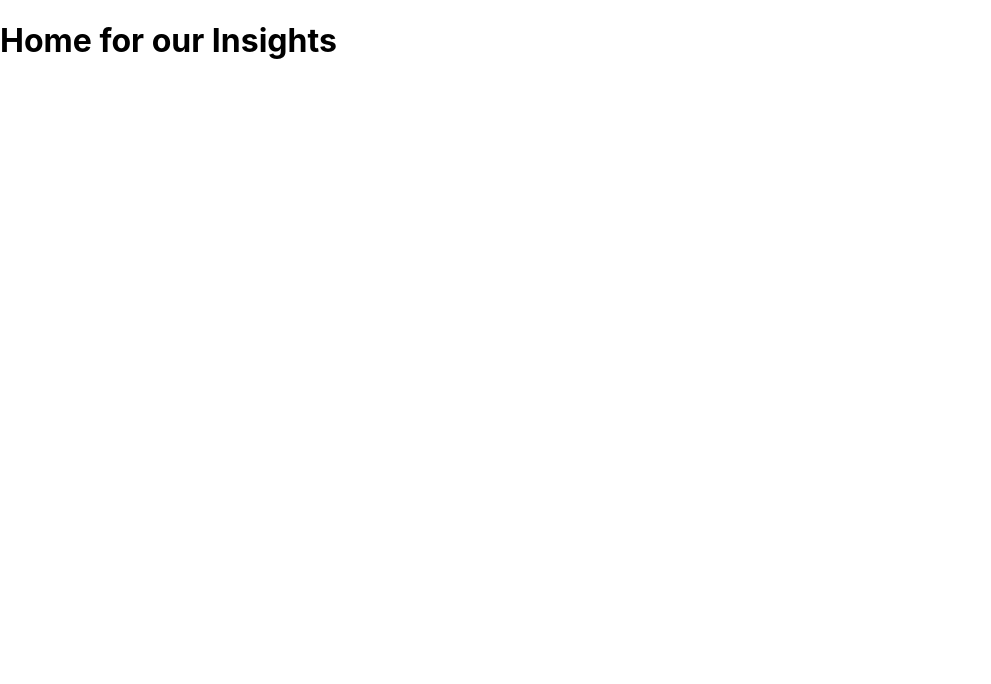
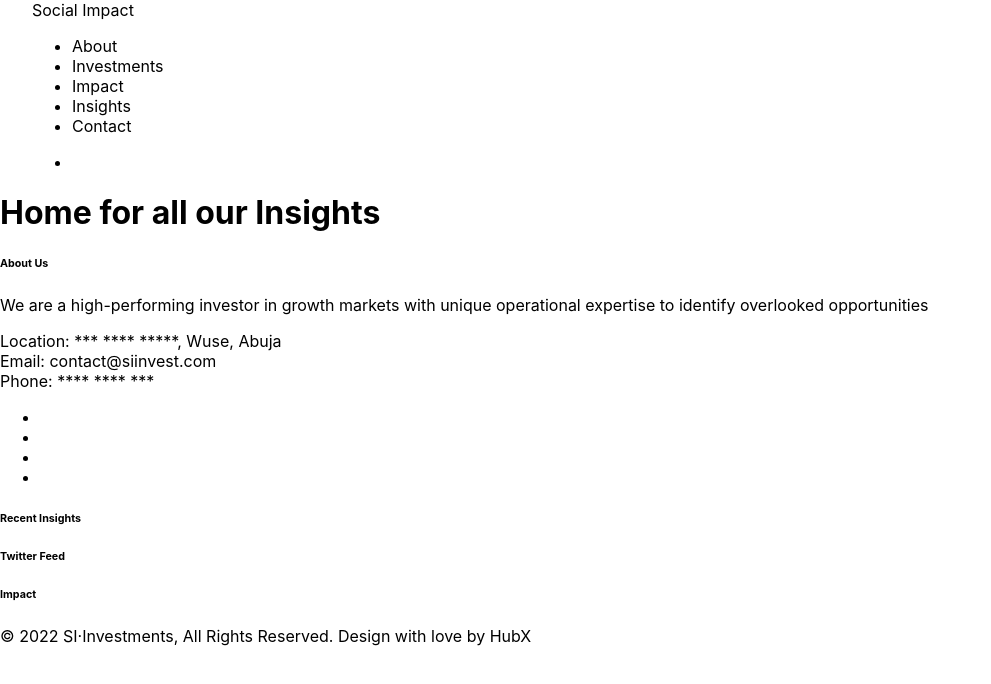
Before and after one commit to sekaycee/social_impact_investments, a Next.js app in the folder sii_front/: page /insights/home in a window 1280 px wide. Shown: the top 684 px of the page, without its empty margins (0-991 px from the left). Built offline with nearby package versions, Linux system fonts and the light colour scheme.

Commit message:
modify layout and insights

```diff
--- a/sii_front/components/layout.js
+++ b/sii_front/components/layout.js
@@ -1,6 +1,6 @@
 import Head from 'next/head'
-import Footer from './footer/footer.js'
-import Header from './header/header.js'
+import Footer from './footer/footer'
+import Header from './header/header'
 
 export default function Layout({ children }) {
     return (
--- a/sii_front/pages/insights/home.js
+++ b/sii_front/pages/insights/home.js
@@ -1,3 +1,9 @@
+import Layout from "../../components/layout";
+
 export default function FirstInsight() {
-    return <h1>Home for our Insights</h1>;
+    return (
+        <Layout>
+            <h1>Home for all our Insights</h1>
+        </Layout>
+    )
 }
```
